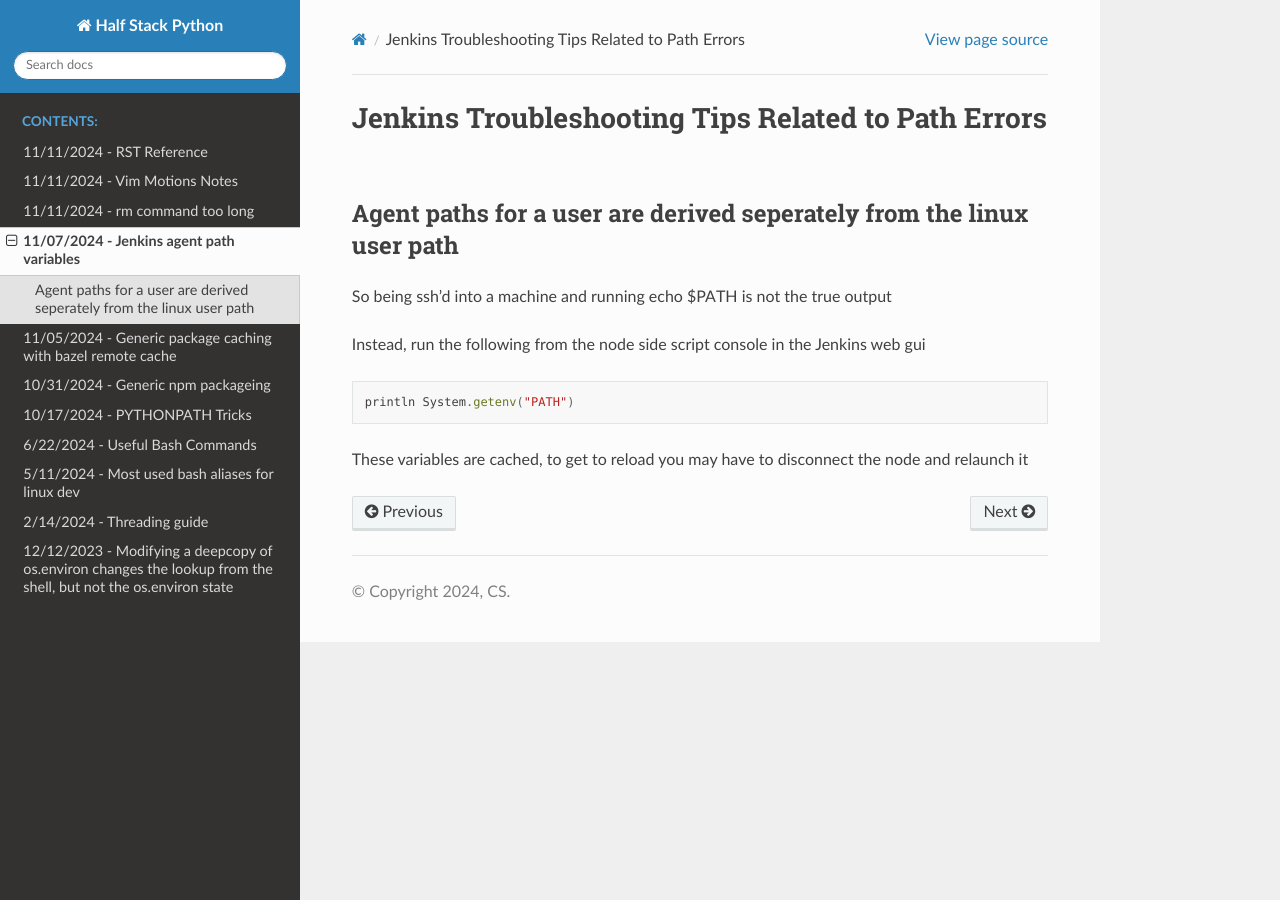
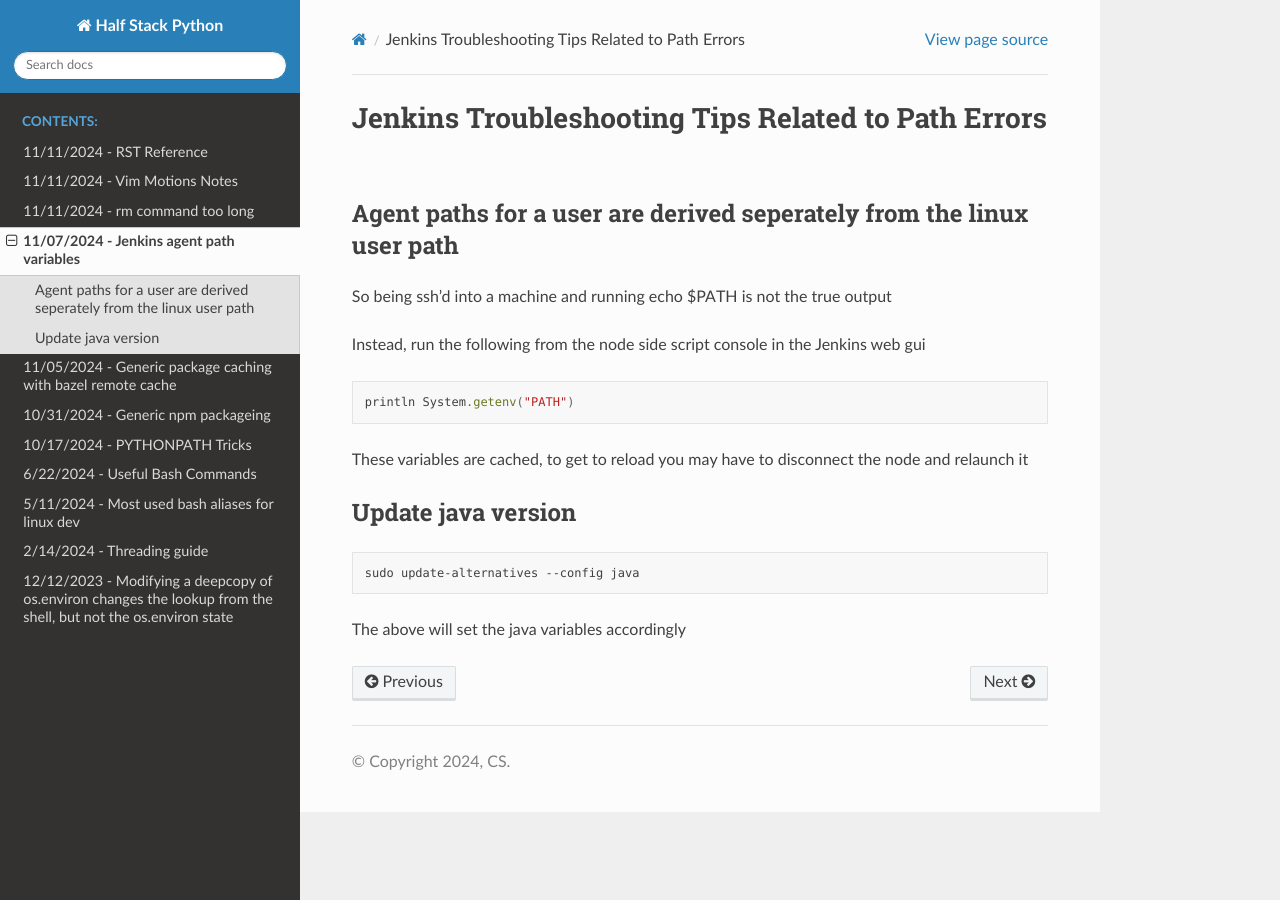
Before and after one commit to clintonsteiner/Half-Stack_Python, a Sphinx documentation site: the page built from source/notebooks/jenkins/20241107_jenkins_agent_path_variables.rst, in a window 1280 px wide. Built offline with Sphinx 7.4.7 and the Read the Docs theme 3.1.0, drawn with Linux system fonts in a browser that asks for light colours; pages that are not in the unit, such as notebooks, are missing from menus.

Commit message:
add cmd to update java version

```diff
--- a/source/notebooks/jenkins/20241107_jenkins_agent_path_variables.rst
+++ b/source/notebooks/jenkins/20241107_jenkins_agent_path_variables.rst
@@ -13,3 +13,12 @@
    println System.getenv("PATH")
 
 These variables are cached, to get to reload you may have to disconnect the node and relaunch it
+
+Update java version
+*******************
+
+.. code-block:: bash
+
+   sudo update-alternatives --config java
+
+The above will set the java variables accordingly
```
